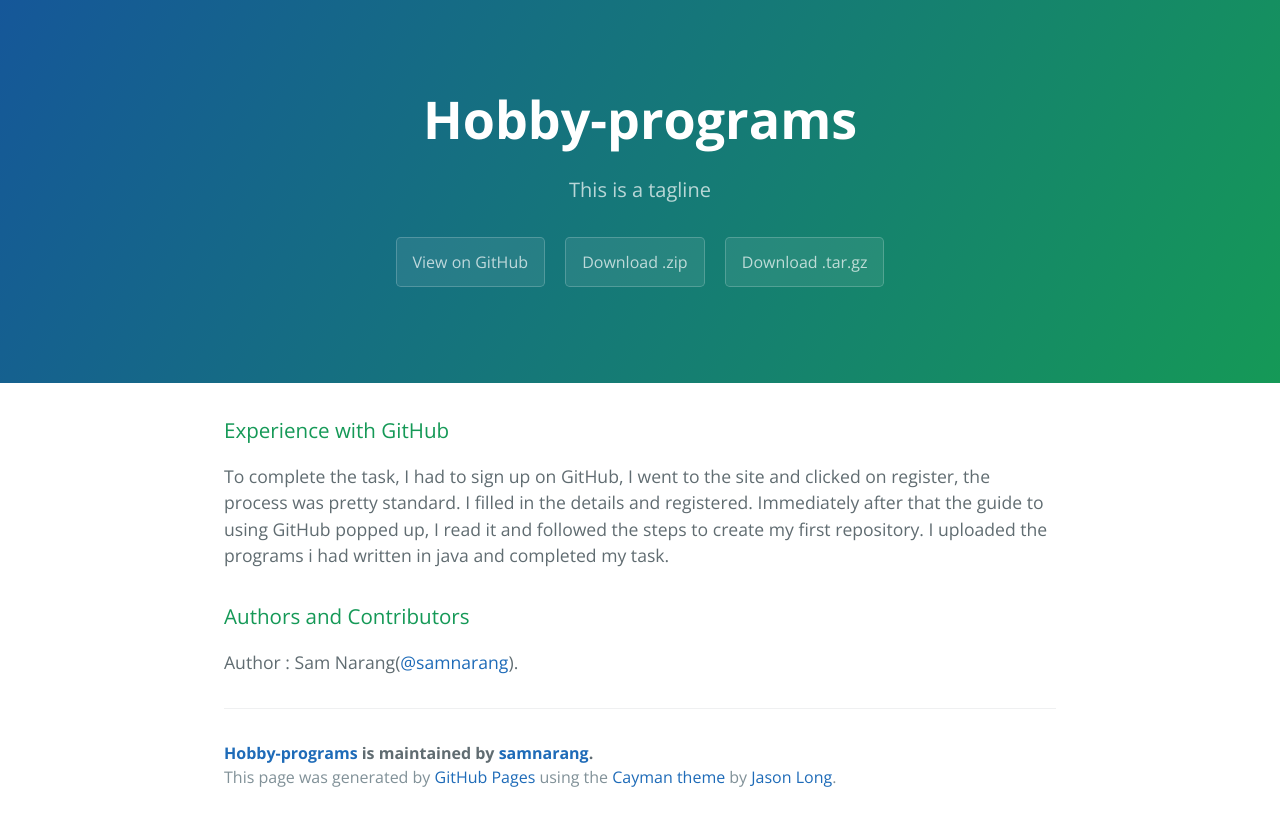
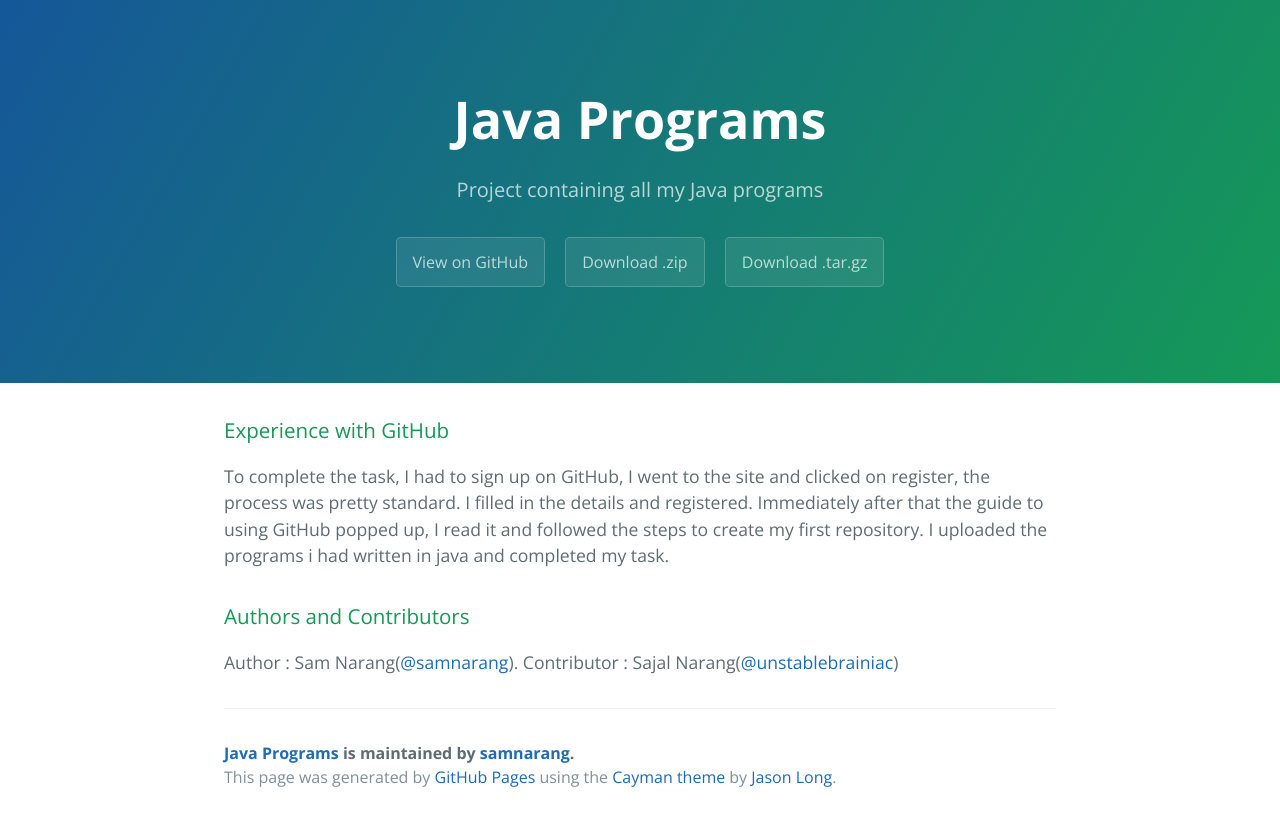
Before and after one commit to samnarang/Hobby-Programs, a plain HTML site: page index.html in a window 1280 px wide. Drawn offline with nearby package versions, Linux system fonts and the light colour scheme.

Commit message:
Create gh-pages branch via GitHub

```diff
--- a/index.html
+++ b/index.html
@@ -2,7 +2,7 @@
 <html lang="en-us">
   <head>
     <meta charset="UTF-8">
-    <title>Hobby-programs by samnarang</title>
+    <title>Java Programs by samnarang</title>
     <meta name="viewport" content="width=device-width, initial-scale=1">
     <link rel="stylesheet" type="text/css" href="stylesheets/normalize.css" media="screen">
     <link href='https://fonts.googleapis.com/css?family=Open+Sans:400,700' rel='stylesheet' type='text/css'>
@@ -11,8 +11,8 @@
   </head>
   <body>
     <section class="page-header">
-      <h1 class="project-name">Hobby-programs</h1>
-      <h2 class="project-tagline">This is a tagline</h2>
+      <h1 class="project-name">Java Programs</h1>
+      <h2 class="project-tagline">Project containing all my Java programs</h2>
       <a href="https://github.com/samnarang/Hobby-Programs" class="btn">View on GitHub</a>
       <a href="https://github.com/samnarang/Hobby-Programs/zipball/master" class="btn">Download .zip</a>
       <a href="https://github.com/samnarang/Hobby-Programs/tarball/master" class="btn">Download .tar.gz</a>
@@ -27,10 +27,11 @@
 <h3>
 <a id="authors-and-contributors" class="anchor" href="#authors-and-contributors" aria-hidden="true"><span aria-hidden="true" class="octicon octicon-link"></span></a>Authors and Contributors</h3>
 
-<p>Author : Sam Narang(<a href="https://github.com/samnarang" class="user-mention">@samnarang</a>).</p>
+<p>Author : Sam Narang(<a href="https://github.com/samnarang" class="user-mention">@samnarang</a>).
+Contributor : Sajal Narang(<a href="https://github.com/unstablebrainiac" class="user-mention">@unstablebrainiac</a>)</p>
 
       <footer class="site-footer">
-        <span class="site-footer-owner"><a href="https://github.com/samnarang/Hobby-Programs">Hobby-programs</a> is maintained by <a href="https://github.com/samnarang">samnarang</a>.</span>
+        <span class="site-footer-owner"><a href="https://github.com/samnarang/Hobby-Programs">Java Programs</a> is maintained by <a href="https://github.com/samnarang">samnarang</a>.</span>
 
         <span class="site-footer-credits">This page was generated by <a href="https://pages.github.com">GitHub Pages</a> using the <a href="https://github.com/jasonlong/cayman-theme">Cayman theme</a> by <a href="https://twitter.com/jasonlong">Jason Long</a>.</span>
       </footer>
--- a/params.json
+++ b/params.json
@@ -1,6 +1,6 @@
 {
-  "name": "Hobby-programs",
-  "tagline": "This is a tagline",
-  "body": "### Experience with GitHub\r\nTo complete the task, I had to sign up on GitHub, I went to the site and clicked on register, the process was pretty standard. I filled in the details and registered. Immediately after that the guide to using GitHub popped up, I read it and followed the steps to create my first repository. I uploaded the programs i had written in java and completed my task. \r\n\r\n### Authors and Contributors\r\nAuthor : Sam Narang(@samnarang).\r\n",
+  "name": "Java Programs",
+  "tagline": "Project containing all my Java programs",
+  "body": "### Experience with GitHub\r\nTo complete the task, I had to sign up on GitHub, I went to the site and clicked on register, the process was pretty standard. I filled in the details and registered. Immediately after that the guide to using GitHub popped up, I read it and followed the steps to create my first repository. I uploaded the programs i had written in java and completed my task. \r\n\r\n### Authors and Contributors\r\nAuthor : Sam Narang(@samnarang).\r\nContributor : Sajal Narang(@unstablebrainiac)\r\n",
   "note": "Don't delete this file! It's used internally to help with page regeneration."
 }
```
